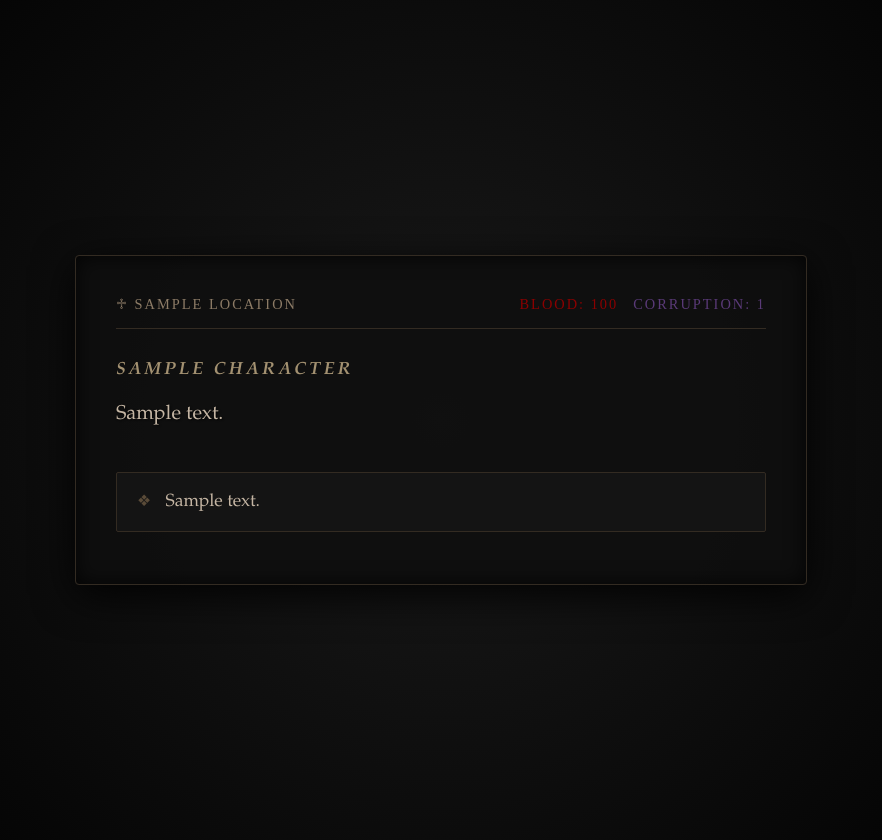
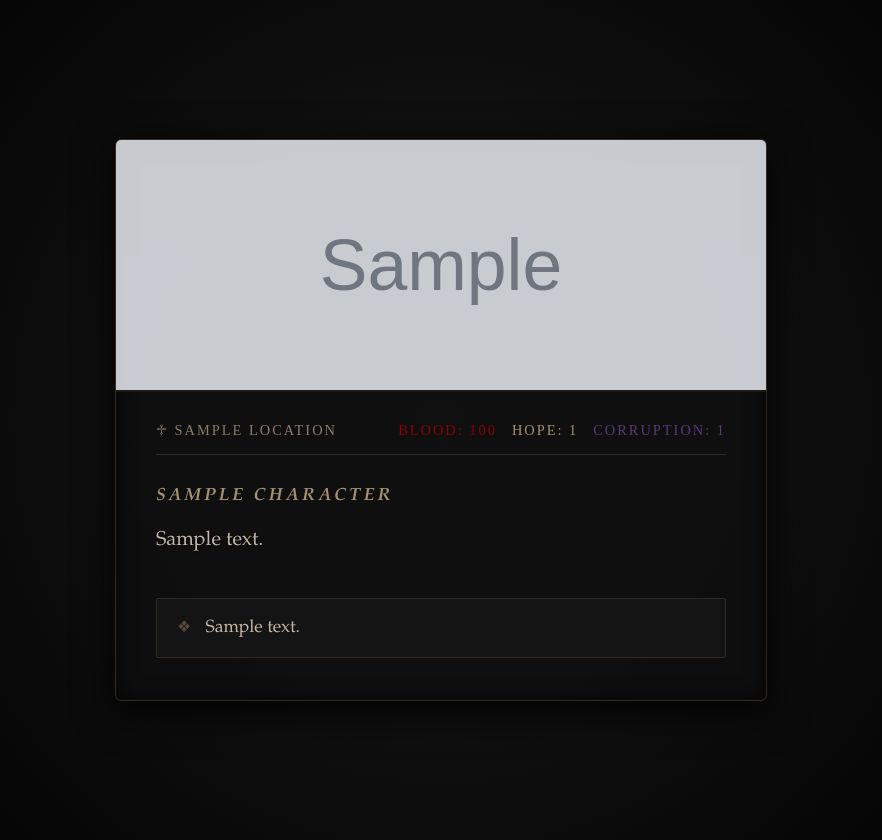
Before and after one commit to enochdani9-hash/greenroot-rpg, a Flask app: template templates/game.html in a window 1280 px wide. Shown: the whole page, without its empty margins (199-1081 px from the left). Run offline with Flask 3, Linux system fonts and the light colour scheme; the visitor is signed in with stand-in values (Sample User, id 1); the template is opened without the code that fills it: most values are stand-ins (such as "Sample title", 1, 10 or a date in 2020); grey boxes marked "Sample" are stand-in pictures.

Commit message:
Update game.html

```diff
--- a/templates/game.html
+++ b/templates/game.html
@@ -5,12 +5,11 @@
     <meta name="viewport" content="width=device-width, initial-scale=1.0">
     <title>The Ashen Path</title>
     <style>
-        /* Dark Fantasy Aesthetic */
         body {
             background-color: #0d0d0d;
             background-image: radial-gradient(circle at center, #1a1a1a 0%, #000000 100%);
-            color: #c4b5a3; /* Parchment/bone text color */
-            font-family: 'Palatino Linotype', 'Book Antiqua', Palatino, serif; /* Elegant, classic serif */
+            color: #c4b5a3;
+            font-family: 'Palatino Linotype', 'Book Antiqua', Palatino, serif;
             margin: 0;
             display: flex;
             justify-content: center;
@@ -23,18 +22,33 @@
             max-width: 650px;
             width: 100%;
             background: rgba(15, 15, 15, 0.9);
-            padding: 40px;
-            border-radius: 4px;
+            border-radius: 6px;
             border: 1px solid #332b22;
             box-shadow: 0 10px 40px rgba(0,0,0,0.9), inset 0 0 20px rgba(0,0,0,0.8);
             position: relative;
+            overflow: hidden; /* Keeps the image inside the border radius */
+        }
+
+        /* The Cinematic Image */
+        .character-portrait {
+            width: 100%;
+            height: 250px;
+            object-fit: cover;
+            border-bottom: 2px solid #332b22;
+            opacity: 0.85;
+            filter: grayscale(40%) contrast(120%);
+            display: block;
+        }
+
+        .content-padding {
+            padding: 30px 40px;
         }
 
         /* Top Status Bar */
         .header {
             display: flex;
             justify-content: space-between;
-            font-family: 'Cinzel', 'Trajan Pro', serif; /* Narrow, traditional feel */
+            font-family: 'Cinzel', 'Trajan Pro', serif;
             font-size: 0.9rem;
             color: #8c7b66;
             border-bottom: 1px solid #332b22;
@@ -45,8 +59,9 @@
         }
 
         .stat-group { display: flex; gap: 15px; }
-        .stat-hp { color: #8b0000; } /* Blood red */
-        .stat-corruption { color: #5a3a78; } /* Sickly purple */
+        .stat-hp { color: #8b0000; }
+        .stat-corruption { color: #5a3a78; }
+        .stat-hope { color: #a39171; }
 
         /* The Narrative Text */
         .character-name {
@@ -82,18 +97,16 @@
             transition: all 0.3s ease;
             font-family: inherit;
             position: relative;
-            overflow: hidden;
         }
 
         .choice-btn:hover {
             background: #1a1a1a;
             border-color: #5a4b38;
             color: #e6d8c3;
-            padding-left: 25px; /* Subtle indent */
+            padding-left: 25px;
             box-shadow: 0 0 10px rgba(90, 75, 56, 0.2);
         }
 
-        /* A subtle styling touch for the arrow */
         .choice-btn::before {
             content: '❖';
             color: #5a4b38;
@@ -102,19 +115,24 @@
             transition: color 0.3s ease;
         }
 
-        .choice-btn:hover::before {
-            color: #8b0000;
-        }
+        .choice-btn:hover::before { color: #8b0000; }
     </style>
 </head>
 <body>
 
 <div class="story-container">
+    <!-- Cinematic Character Image -->
+    {% if scene.image %}
+        <img src="{{ scene.image }}" class="character-portrait" alt="Scene Graphic">
+    {% endif %}
+
+    <div class="content-padding">
         <!-- Top Bar -->
         <div class="header">
             <span>♱ {{ scene.location }}</span>
             <div class="stat-group">
                 <span class="stat-hp">Blood: {{ session.hp }}</span>
+                <span class="stat-hope">Hope: {{ session.hope }}</span>
                 <span class="stat-corruption">Corruption: {{ session.corruption }}</span>
             </div>
         </div>
@@ -137,6 +155,7 @@
             {% endfor %}
         </form>
     </div>
+</div>
 
 </body>
 </html>
```
Lines whose indentation alone changed are shown as unchanged.
